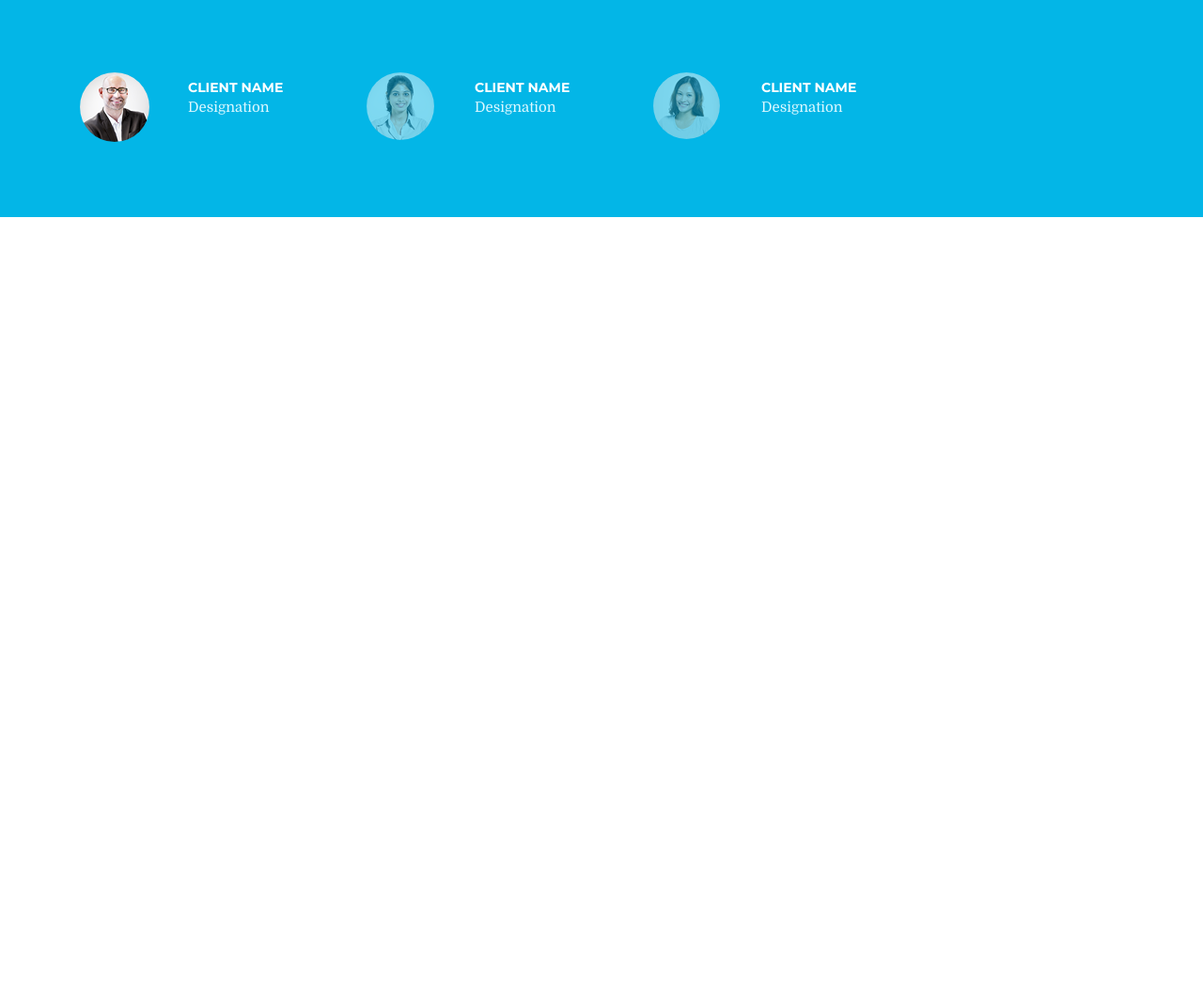
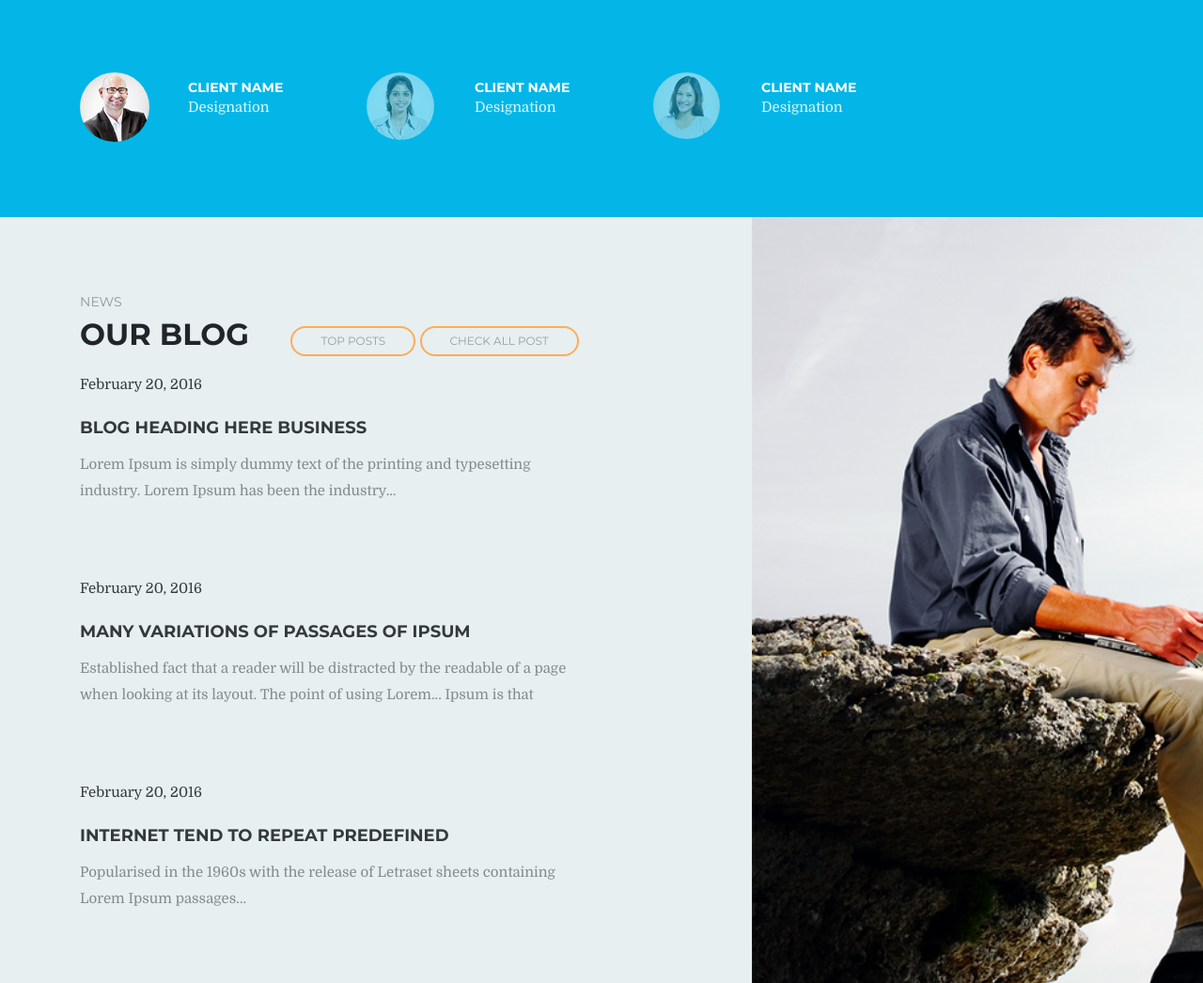
Before and after one commit to petrychenkodev/consult2, a plain HTML site: page index.html in a window 1280 px wide. Shown: the part 2696-3742 px from the top of the page at 94% size. Before the commit the page ends 2927 px from the top, so only its background shows below. Drawn offline with Linux system fonts and the light colour scheme.

Commit message:
section ourblog was done, background still need some changes

```diff
--- a/css/style.css
+++ b/css/style.css
@@ -541,3 +541,85 @@ a:hover{
 }
 
 /*TESTIMONIALS END*/
+/*OUR BLOG START*/
+
+
+.ourblog h1{
+	text-transform: uppercase;
+	font-family: 'Montserrat', sans-serif;
+	font-size:32px;
+	font-weight: bold;
+	text-align: left;
+	line-height: 0px;
+	display: inline-block;
+	padding-right: 40px;
+}
+.ourblog__preline{
+	text-transform: uppercase;
+	font-family: 'Montserrat', sans-serif;
+	font-size:14px;
+	color: #939798;
+	text-align: left;
+	padding-top: 80px;
+	line-height: 20px;
+}
+
+.ourblog__afterh{
+	text-transform: uppercase;
+	font-family: 'Montserrat', sans-serif;
+	font-size:12px;
+	color: #989fa0;
+	display: inline-block;
+    border: 2px solid #ffac56;
+    border-radius: 50px;
+    padding:5px 30px 5px 30px;
+}
+.ourblog__text__p2{
+	font-family: 'Domine', sans-serif;
+	font-size:15px;
+	line-height: 28px;
+	color:#838b8c;
+}
+.ourblog__text__p{
+	text-transform: capitalize;
+	font-family: 'Domine', sans-serif;
+	font-size:15px;
+	line-height: 28px;
+	color:#343a3b;
+}
+.ourblog__text h2{
+	text-transform: uppercase;
+	font-family: 'Montserrat', sans-serif;
+	font-size:18px;
+	font-weight: bold;
+	color:#343a3b;
+    line-height: 33px;
+}
+.ourblog__text{
+	padding-bottom:60px;
+}
+.ourblog{
+	background-color: #e7eff1;
+	background-image: url(../img/ourblogman.png);
+	background-position: 800px -100px;
+	background-size: cover;
+	background-repeat: no-repeat;
+
+
+}
+/*
+.ourblogman{
+	background: url(../img/ourblogman.png) no-repeat left top;
+	background-size: cover;
+	height: 100%;
+    width: 50%;
+    position: absolute;
+    left: 50%;
+    background-clip: border-box;
+
+
+
+
+
+
+}*/
--- a/index.html
+++ b/index.html
@@ -192,4 +192,38 @@
 			</div>
 		</section>
 
+		<section class="ourblog">
+			<!--<div class="ourblogman"></div>-->
+				<div class="container">
+					<div class="row">
+						<div class="col-md-6">
+								<p class="ourblog__preline">news</p>
+			                    <h1>our blog</h1>
+			                    <p class="ourblog__afterh">top posts</p>
+			                    <p class="ourblog__afterh">check all post</p>
+							<div class="ourblog__text">
+								<p class="ourblog__text__p">february 20, 2016 </p>
+								<h2>Blog Heading here Business</h2>
+								<p class="ourblog__text__p2">Lorem Ipsum is simply dummy text of the printing and typesetting industry. Lorem Ipsum has been the industry...</p>
+							</div>
+
+							<div class="ourblog__text">
+								<p class="ourblog__text__p">February 20, 2016 </p>
+								<h2>many variations of passages of Ipsum</h2>
+								<p class="ourblog__text__p2">Established fact that a reader will be distracted by the readable
+								of a page when looking at its layout. The point of using Lorem...
+						 		Ipsum is that </p>
+							</div>
+
+							<div class="ourblog__text">
+								<p class="ourblog__text__p">February 20, 2016 </p>
+								<h2>Internet tend to repeat predefined</h2>
+								<p class="ourblog__text__p2">Popularised in the 1960s with the release of Letraset sheets
+								containing Lorem Ipsum passages...</p>
+							</div>
+						</div>
+					</div>
+				</div>
+		</section>
+
 	</body>
```
